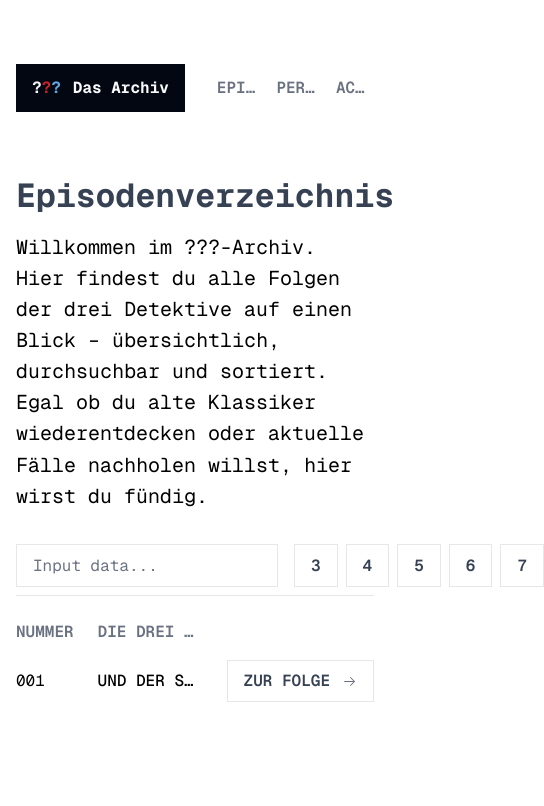
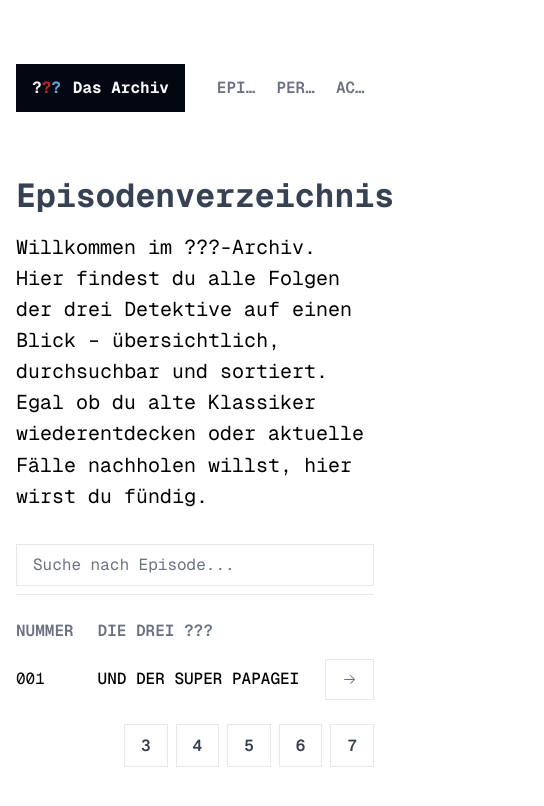
Before and after one commit to mikareich/die-drei-fragezeichen, a Next.js app: page / in a window 390 px wide. Shown: the top 806 px of the page, 544 px wide, since content can reach past the window. Built offline with nearby package versions, Linux system fonts and the light colour scheme.

Commit message:
fix(ui): add controls subcomponent to DataTable

```diff
--- a/src/app/page.tsx
+++ b/src/app/page.tsx
@@ -1,9 +1,13 @@
 import { ArrowRightIcon } from "@radix-ui/react-icons";
 import Link from "next/link";
+import React from "react";
 import { Button } from "~/components/Button.tsx";
 import { DataTable } from "~/components/DataTable/index.tsx";
+import { Input } from "~/components/Input.tsx";
 
 export default function HomePage(): React.ReactNode {
+  const id = React.useId();
+
   return (
     <main>
       <section className="mb-8">
@@ -16,7 +20,18 @@
         </p>
       </section>
 
-      <DataTable className="grid-cols-[auto_1fr_auto] sm:grid-cols-[auto_auto_1fr_auto]">
+      <DataTable
+        id={id}
+        className="grid-cols-[auto_1fr_auto] sm:grid-cols-[auto_auto_1fr_auto]"
+      >
+        <DataTable.Controls id={id}>
+          <Input
+            className="h-stretch w-full max-w-none sm:w-lg"
+            placeholder="Suche nach Episode..."
+            autoComplete="off"
+          />
+        </DataTable.Controls>
+
         <DataTable.Header>
           <DataTable.Item>Nummer</DataTable.Item>
           <DataTable.Item>Die Drei ???</DataTable.Item>
@@ -45,13 +60,15 @@
             einheimsen
           </DataTable.Item>
 
-          <DataTable.Item>
+          <DataTable.Item className="overflow-visible">
             <Button
               mode="outlined"
               asChild={true}
               suffixIcon={<ArrowRightIcon />}
             >
-              <Link href="#">Zur Folge</Link>
+              <Link href="#" className="not-sm:gap-0">
+                <span className="not-sm:hidden">Zur Folge</span>
+              </Link>
             </Button>
           </DataTable.Item>
         </DataTable.Row>
--- /dev/null
+++ b/src/components/DataTable/controls.tsx
@@ -0,0 +1,59 @@
+import { cn } from "~/utils/cn.ts";
+import { Button } from "../Button.tsx";
+
+type DataTablePaginationProps = React.ComponentProps<"div"> & { form: string };
+
+type DataTableControlsProps = React.ComponentProps<"form"> & { id: string };
+
+export function DataTableControls({
+  className,
+  children,
+  id,
+  ...props
+}: DataTableControlsProps): React.ReactNode {
+  return (
+    <form
+      id={id}
+      className={cn("mb-2 flex items-center w-full sm:gap-2", className)}
+      {...props}
+    >
+      {children}
+
+      <span className="flex-1" />
+
+      <DataTablePagination className="not-sm:hidden" form={id} />
+    </form>
+  );
+}
+
+export function DataTablePagination({
+  className,
+  form,
+  ...props
+}: DataTablePaginationProps): React.ReactNode {
+  // biome-ignore lint/style/noMagicNumbers: temp
+  const pageSlice = [3, 4, 5, 6, 7];
+
+  return (
+    <div className={cn("flex gap-2", className)} {...props}>
+      {pageSlice.map((pageNumber) => (
+        <Button
+          key={pageNumber}
+          asChild={true}
+          mode="outlined"
+          className="focus-within:outlined aspect-square w-auto"
+        >
+          <label>
+            {pageNumber}
+            <input
+              form={form}
+              type="radio"
+              name="page"
+              className="-z-1 absolute"
+            />
+          </label>
+        </Button>
+      ))}
+    </div>
+  );
+}
--- a/src/components/DataTable/index.tsx
+++ b/src/components/DataTable/index.tsx
@@ -1,55 +1,108 @@
-import type React from "react";
+// API
+// 	<DataTable>
+// 		<DataTable.Controller>...</DataTable.Controller>
+//
+// 		<DataTable.Header>
+// 			<DataTable.Item>...</DataDable.Item>
+// 			...
+// 		</DataTable.Header>
+//
+// 		<DataTable.Row>
+// 			<DataTable.Item>...</DataTable.Item>
+// 			<DataTable.Item asTitle>...</DataTable.Item>
+// 			...
+// 		</DataTable.Row>
+// 	</DataTable>
+
+import React from "react";
 import { cn } from "~/utils/cn.ts";
-import { Button } from "../Button.tsx";
-import { Input } from "../Input.tsx";
+import { DataTableControls, DataTablePagination } from "./controls.tsx";
 import { DataTableHeader, DataTableItem, DataTableRow } from "./rows.tsx";
 
 type DataTableProps = {
-  children: React.ReactNode | React.ReactNode[];
+  children: React.ReactNode[];
   className: string;
+  id: string;
 };
 
-function DataTable({ children, className }: DataTableProps): React.ReactNode {
-  // biome-ignore lint/style/noMagicNumbers: temp
-  const pageSlice = [3, 4, 5, 6, 7];
+function isValidChild(
+  child: React.ReactNode,
+): child is React.ReactElement<unknown, React.JSXElementConstructor<unknown>> {
+  return (
+    React.isValidElement<React.ReactElement>(child) &&
+    typeof child.type === "function"
+  );
+}
+
+function extractChildren(children: DataTableProps["children"]): {
+  controls: React.ReactNode;
+  header: React.ReactNode;
+  rows: React.ReactNode[];
+} {
+  let controls: React.ReactNode;
+  let header: React.ReactNode;
+  const rows: React.ReactNode[] = [];
+
+  const invalidChildError = new Error("Invalid child used in DataTable");
+
+  for (const child of children) {
+    if (!isValidChild(child)) {
+      throw invalidChildError;
+    }
+
+    switch (child.type.name) {
+      case DataTableControls.name: {
+        controls = child;
+        break;
+      }
+
+      case DataTableHeader.name: {
+        header = child;
+        break;
+      }
+
+      case DataTableRow.name: {
+        rows.push(child);
+        break;
+      }
+
+      default:
+        throw invalidChildError;
+    }
+  }
+
+  return {
+    controls,
+    header,
+    rows,
+  };
+}
+
+function DataTable({
+  children,
+  className,
+  id,
+}: DataTableProps): React.ReactNode {
+  const { controls, header, rows } = extractChildren(children);
 
   return (
     <div className="space-y-6">
-      <header>
-        <form className="mb-2 flex w-full gap-2">
-          <Input
-            className="h-stretch"
-            placeholder="Input data..."
-            autoComplete="off"
-          />
-
-          <span className="flex-1" />
-
-          {pageSlice.map((pageNumber) => (
-            <Button
-              key={pageNumber}
-              asChild={true}
-              mode="outlined"
-              className="focus-within:outlined aspect-square w-auto"
-            >
-              <label>
-                {pageNumber}
-                <input type="radio" name="page" className="-z-1 absolute" />
-              </label>
-            </Button>
-          ))}
-        </form>
-
-        <hr className="text-theme-border" />
-      </header>
+      <header className="border-b border-theme-border">{controls}</header>
 
       <ol className={cn("grid grid-cols-4 gap-x-6 gap-y-4", className)}>
-        {children}
+        {header}
+
+        {rows}
       </ol>
+
+      <footer className="sm:hidden w-full flex justify-end gap-2">
+        <DataTablePagination form={id} />
+      </footer>
     </div>
   );
 }
 
+DataTable.Controls = DataTableControls;
 DataTable.Item = DataTableItem;
 DataTable.Row = DataTableRow;
 DataTable.Header = DataTableHeader;
```
